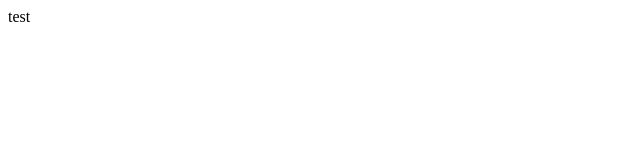
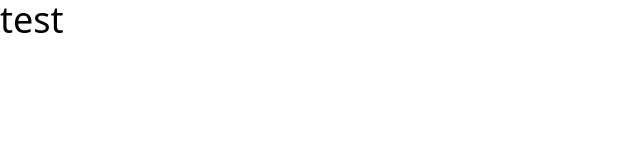
Before and after one commit to DominikGos/portfolio, a Vue app: page / in a window 1280 px wide. Shown: the top 160 px of the page, without its empty margins (0-640 px from the left). Built offline with nearby package versions, Linux system fonts and the light colour scheme.

Commit message:
added sass directory and tailwind configuration

```diff
--- a/package.json
+++ b/package.json
@@ -20,6 +20,7 @@
     "autoprefixer": "^10.4.16",
     "npm-run-all2": "^6.1.1",
     "postcss": "^8.4.31",
+    "sass": "^1.69.5",
     "tailwindcss": "^3.3.5",
     "typescript": "~5.2.0",
     "vite": "^4.4.11",
--- /dev/null
+++ b/postcss.config.js
@@ -0,0 +1,6 @@
+module.exports = {
+  plugins: {
+    tailwindcss: {},
+    autoprefixer: {},
+  },
+}
--- a/src/App.vue
+++ b/src/App.vue
@@ -3,5 +3,7 @@
 </script>
 
 <template>
-  test
+  <p class=" text-4xl">
+    test
+  </p>
 </template>
--- /dev/null
+++ b/src/Sass/main.sass
@@ -0,0 +1,3 @@
+@tailwind base
+@tailwind components
+@tailwind utilities
--- a/src/main.ts
+++ b/src/main.ts
@@ -1,4 +1,4 @@
-
+import './Sass/main.sass';
 import { createApp } from 'vue'
 import App from './App.vue'
 
--- /dev/null
+++ b/tailwind.config.js
@@ -0,0 +1,11 @@
+/** @type {import('tailwindcss').Config} */
+module.exports = {
+  content: [
+    "./index.html",
+    "./src/**/*.{vue,js,ts,jsx,tsx}",
+  ],
+  theme: {
+    extend: {},
+  },
+  plugins: [],
+}
```
Also changed, not shown: 1 other file (tests, documents, lock files or other folders).
